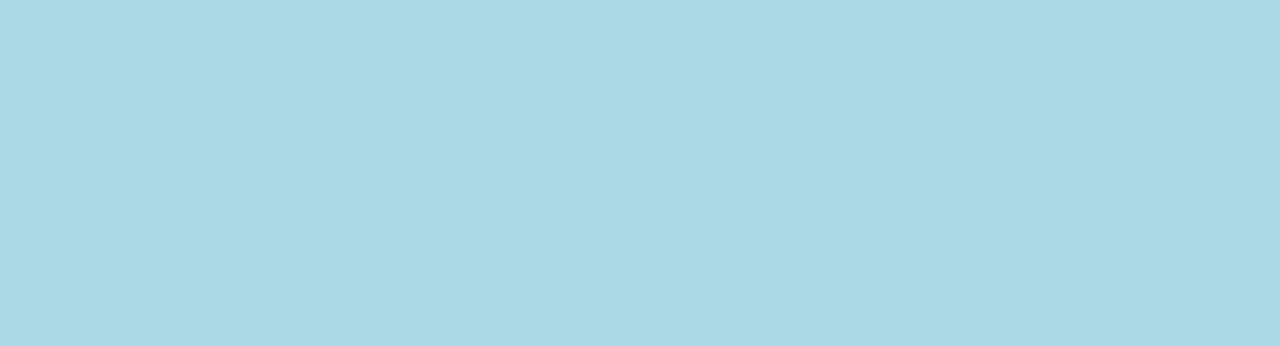
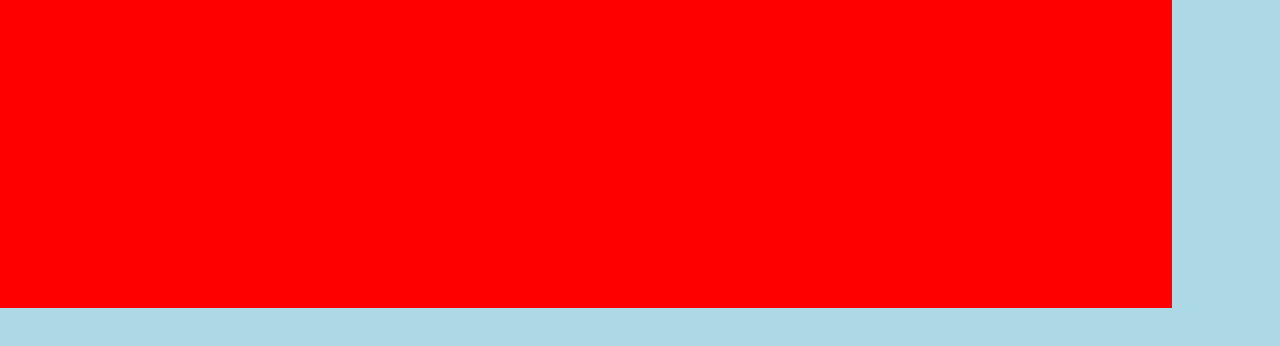
Before and after one commit to Iamjonasrying/myfirst, a plain HTML site: page index.html in a window 1280 px wide. Drawn offline with Linux system fonts and the light colour scheme.

Commit message:
Update one.css

```diff
--- a/one.css
+++ b/one.css
@@ -6,12 +6,12 @@ body {
   font-size: 20px;
 }
 header {
-  margin-top: -400px;
-  margin-left: -400px;
+  margin-top: -100px;
+  margin-left: -100px;
   background-color: red;
   color: white;
   width: 100%;
-  height: 300px;
+  height: 400px;
   text-align: center;
   font-family: verdana;
   font-size: 80px;
```
